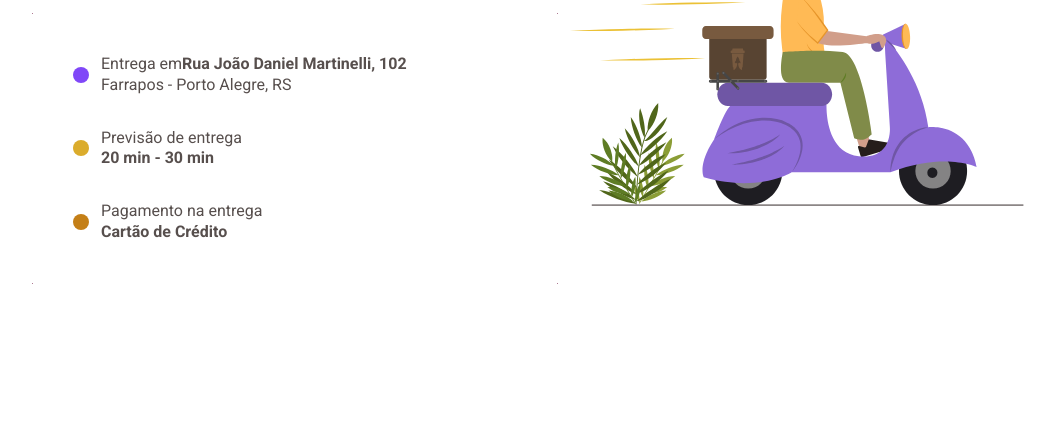
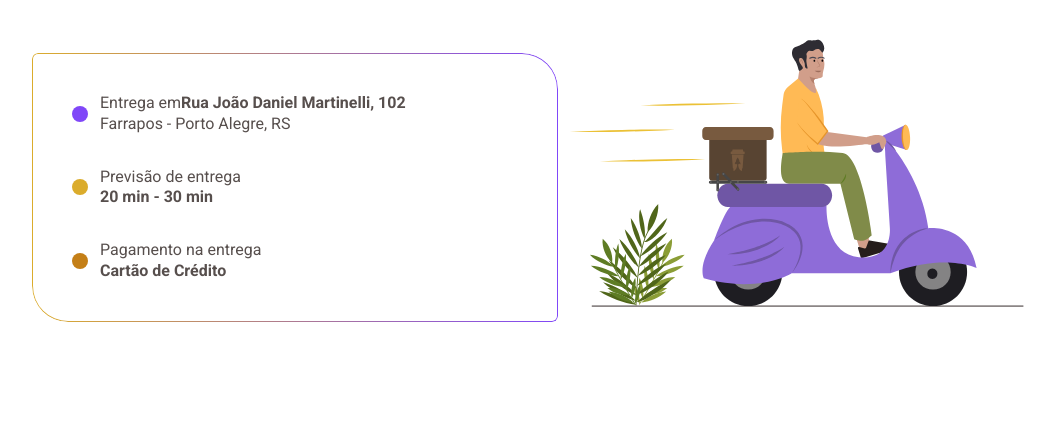
Before and after one commit to gabjohann/6511-RSTI, a plain HTML site: page aula-07/coffee-delivery/order-summary.html in a window 1280 px wide. Shown: the part 358-800 px from the top of the page, without its empty margins (128-1183 px from the left). Drawn offline with Linux system fonts and the light colour scheme; a script that the page names is missing.

Commit message:
fix: border color

```diff
--- a/aula-07/coffee-delivery/order-summary-style.css
+++ b/aula-07/coffee-delivery/order-summary-style.css
@@ -1,4 +1,8 @@
 @import url("./style.css");
+
+main {
+  align-items: end;
+}
 
 h1 {
   font-size: 3.2rem;
@@ -25,15 +29,24 @@ p {
 
 .summary {
   width: 52.6rem;
+  padding: 4rem 13.2rem 4rem 4rem;
+  margin-top: 4rem;
+  position: relative;
+}
+
+.summary:before {
+  content: "";
+  position: absolute;
+  inset: 0;
   border-radius: 0.6rem 3.6rem;
-  border-width: 0.1rem;
-  border-style: solid;
-  border-image: linear-gradient(
+  padding: 0.1rem;
+  background: linear-gradient(
     to right,
     rgba(219, 172, 44, 1) 0%,
     rgba(128, 71, 248, 1) 100%
   );
-  padding: 4rem 13.2rem 4rem 4rem;
+  mask: linear-gradient(#000 0 0) content-box, linear-gradient(#000 0 0);
+  mask-composite: exclude;
 }
 
 .summary ul li {
@@ -85,7 +98,3 @@ p {
 .summary ul li:nth-child(3) i {
   background-color: var(--yellow-dark);
 }
-
-.ilustration {
-  padding-top: 18rem;
-}
```
